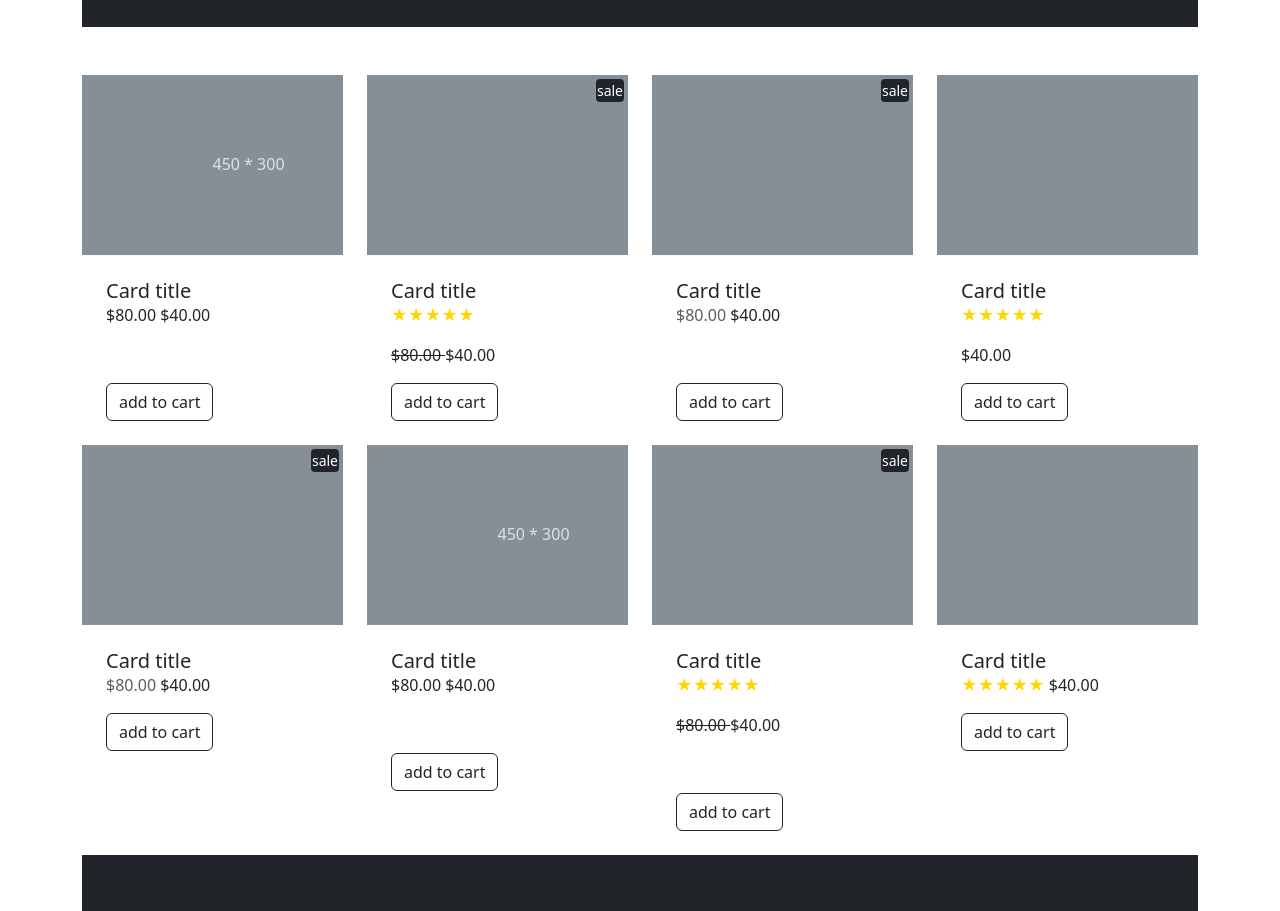
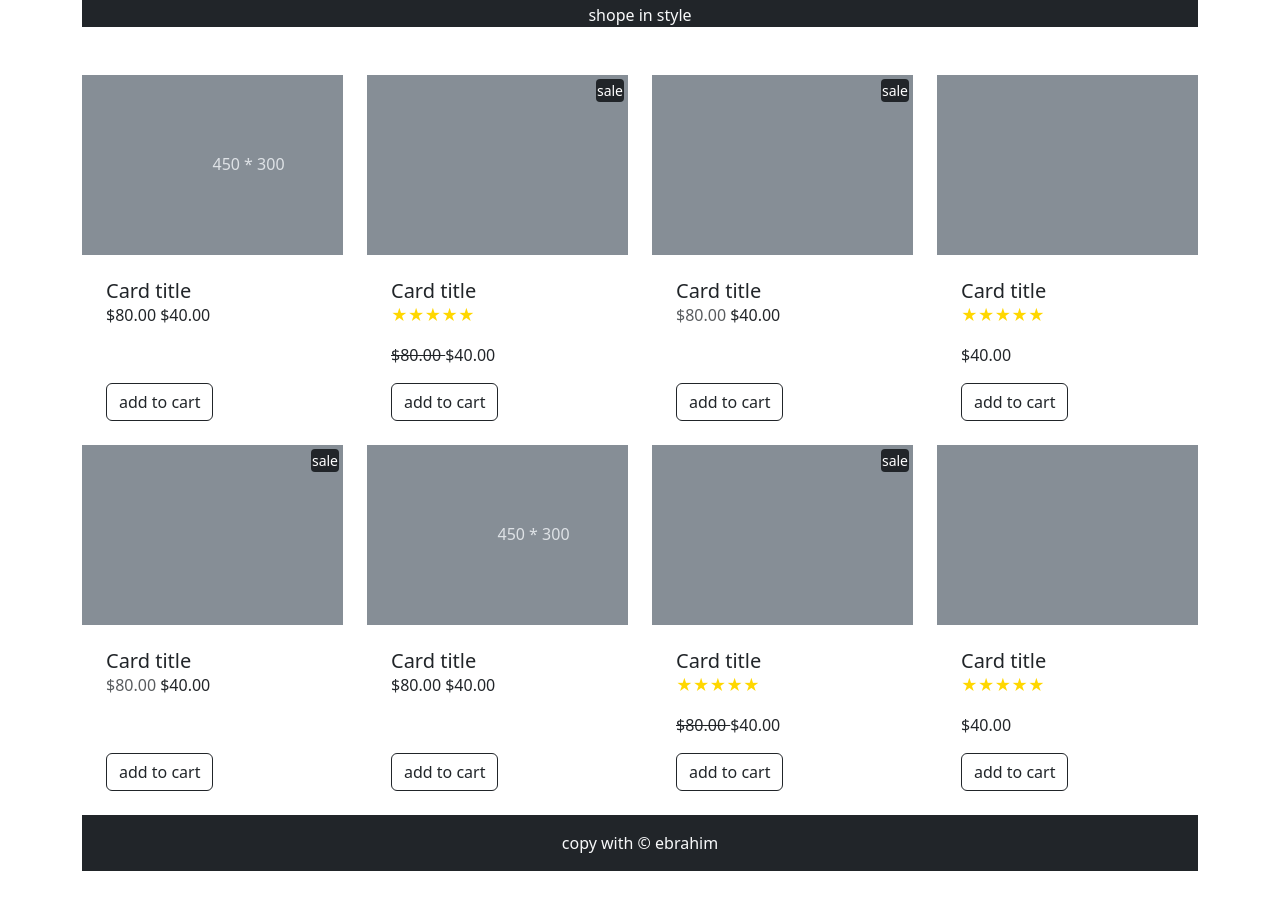
Before and after one commit to Ebrahim-khewani/bootstrap_homework, a plain HTML site: page index.html in a window 1280 px wide. Shown: the part 93-1004 px from the top of the page. After the commit the page ends 964 px from the top, so only its background shows below. Drawn offline with nearby package versions, Linux system fonts and the light colour scheme.

Commit message:
after change

```diff
--- a/index.html
+++ b/index.html
@@ -78,7 +78,7 @@
 
     <header class="bg-dark center-div h-100 ">
       <div class="text-white d-flex justify-content-center h1"> shope is style</div>
-      <div class=" text-muted d-flex justify-content-center fs-6"> shope in style</div>
+      <div class=" d-flex fs-6 justify-content-center text-light"> shope in style</div>
     </header>
     <main class="list-group mt-5">
       <div class="row row-cols-1 row-cols-md-3">
@@ -172,6 +172,9 @@
             <p class="card-text">
               <span class="text-muted"> $80.00 </span>  $40.00
             </p>
+            <p class="card-text">
+              <span class="rating-stars m-0 gold-rating-stars">&nbsp</span>
+             </p>
             <a href="#" class="btn btn-outline-dark">add to cart</a>
           </div>
         </div>
@@ -211,9 +214,6 @@
              <p>
               <span class="text-decoration-line-through"> $80.00 </span>  $40.00
              </p>
-             <p class="card-text">
-              <span class="rating-stars m-0 gold-rating-stars">&nbsp</span>
-             </p>
             <a href="#" class="btn btn-outline-dark">add to cart</a>
           </div>
         </div>
@@ -230,7 +230,8 @@
             <h5 class="card-title">Card title</h5>
             <p class="card-text">
               <span class="rating-stars m-0 gold-rating-stars">&#9733;&#9733;&#9733;&#9733;&#9733;</span>
-                $40.00
+            </p>
+               <p> $40.00
             </p>
             <a href="#" class="btn btn-outline-dark">add to cart</a>
           </div>
@@ -241,7 +242,7 @@
     </main>
 
     <footer class="bg-dark ">
-      <span class="text-muted fs-6 d-flex justify-content-center p-3">copy with &copy ebrahim</span>
+      <span class="text-light d-flex justify-content-center p-3">copy with &copy ebrahim</span>
     </footer>
 
   </div>
```
